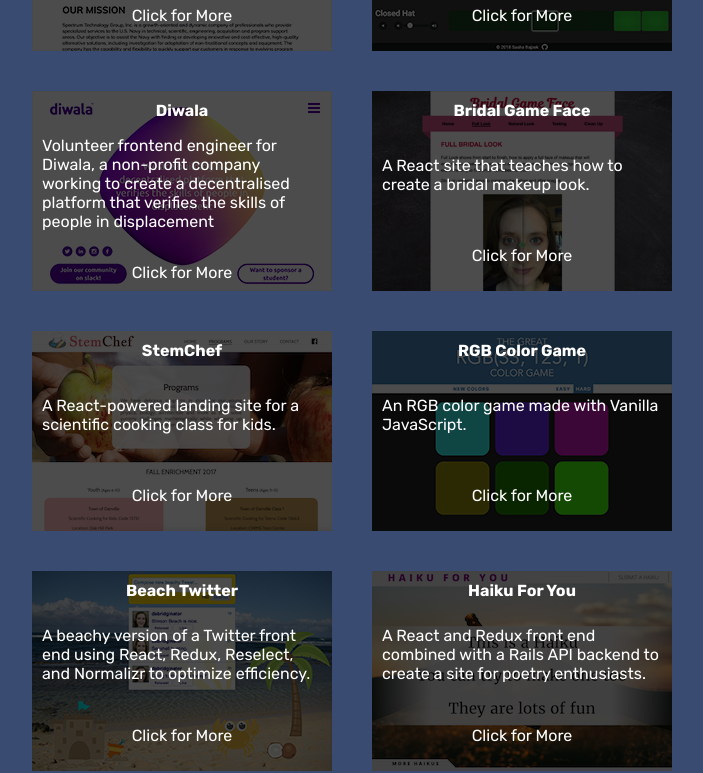
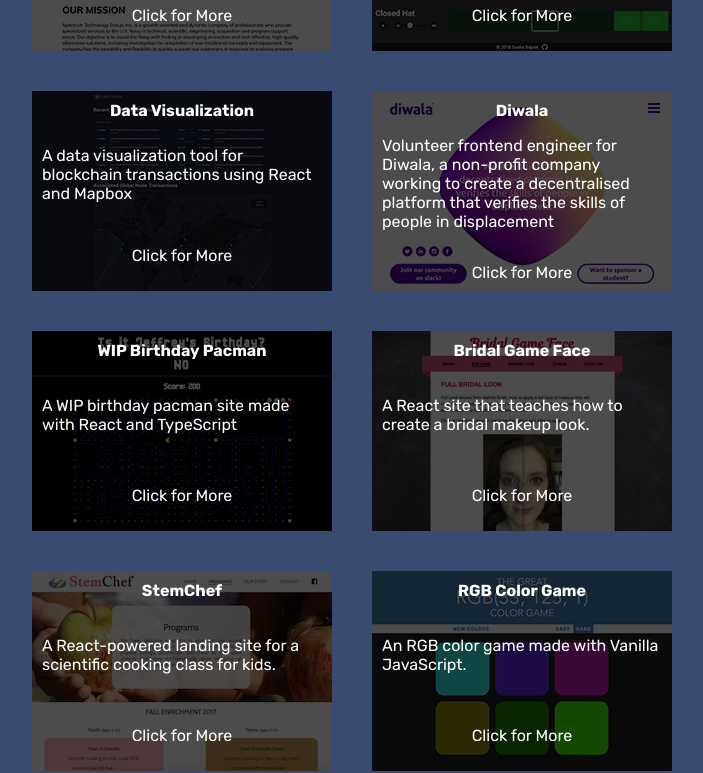
Before and after one commit to SashaBajzek/sasha-portfolio, a React app: page / in a window 1280 px wide. Shown: the part 1939-2712 px from the top of the page, without its empty margins (288-991 px from the left). Built offline with nearby package versions, Linux system fonts and the light colour scheme.

Commit message:
Add pacman and data visualization to work section

```diff
--- a/src/components/Work.js
+++ b/src/components/Work.js
@@ -17,7 +17,11 @@
 
 						<ProjectBox project__name="JS-808" project__heading="JS-808" project__site="https://js-808.sashabajzek.com/" project__description="A drum machine coded with React"/>
 
+						<ProjectBox project__name="DataVis" project__heading="Data Visualization" project__site="https://testnet.constellationlabs.io/" project__description="A data visualization tool for blockchain transactions using React and Mapbox"/>
+
 						<ProjectBox project__name="Diwala" project__heading="Diwala" project__site="https://diwala.io/" project__description="Volunteer frontend engineer for Diwala, a non-profit company working to create a decentralised platform that verifies the skills of people in displacement"/>
+
+						<ProjectBox project__name="Pacman" project__heading="WIP Birthday Pacman" project__site="http://isitjeffreysbday.info/" project__description="A WIP birthday pacman site made with React and TypeScript"/>
 
 						<ProjectBox project__name="Bridal" project__heading="Bridal Game Face" project__site="https://bridalgameface.com/" project__description="A React site that teaches how to create a bridal makeup look."/>
 
--- a/src/styles/Work.scss
+++ b/src/styles/Work.scss
@@ -1,4 +1,4 @@
-@import './variables.scss';
+@import "./variables.scss";
 
 .section--work {
   background-color: $queenblue-dark;
@@ -139,7 +139,7 @@
 }
 
 .project__text {
-	background-color: rgba(0,0,0,0.7);
+  background-color: rgba(0, 0, 0, 0.7);
   display: flex;
   flex-direction: column;
   height: 200px;
@@ -152,8 +152,16 @@
 
 .project:hover .project__text,
 .project__text:focus {
-	background-color: rgba(0,0,0,0.8);
+  background-color: rgba(0, 0, 0, 0.8);
   box-shadow: inset 0 0 5px 3px $maize;
+}
+
+.project__image--DataVis {
+  background-image: url(../../public/DataVis--Small.png);
+}
+
+.project__image--Pacman {
+  background-image: url(../../public/Pacman--Small.png);
 }
 
 .project__image--Twitter {
@@ -168,7 +176,7 @@
   background-image: url(../../public/Spectrum--Small.png);
 }
 
-.project__image--JS-808{
+.project__image--JS-808 {
   background-image: url(../../public/JS808--Small.png);
 }
 
@@ -224,7 +232,6 @@
 /* Media Sizes */
 
 @media (min-width: $screen-sm-min) {
-
   .container--work {
     max-width: $screen-sm-min;
   }
@@ -237,26 +244,23 @@
   .work__image--mountain {
     visibility: visible;
   }
-
-
 }
 
 /* Desktop Screen Size */
 
 @media (min-width: $screen-md-min) {
-
   .container--work {
     max-width: $screen-md-min;
   }
 
   .project__text {
-		background-color: rgba(0,0,0,0.7);
+    background-color: rgba(0, 0, 0, 0.7);
     transform: translate(0, 200px);
-		transition: transform .3s ease-out;
+    transition: transform 0.3s ease-out;
   }
 
   .project:hover .project__text {
-		background-color: rgba(0,0,0,0.7);
+    background-color: rgba(0, 0, 0, 0.7);
     box-shadow: none;
     transform: translate(0, 0);
   }
@@ -276,7 +280,6 @@
     height: 145px;
     width: 387px;
   }
-
 }
 
 /* XL Desktop Screen Size */
@@ -295,6 +298,4 @@
     height: 163px;
     width: 432px;
   }
-
-
 }
```
Also changed, not shown: public/DataVis--Small.png (added), public/Pacman--Small.png (added). Lines whose indentation alone changed are shown as unchanged.
